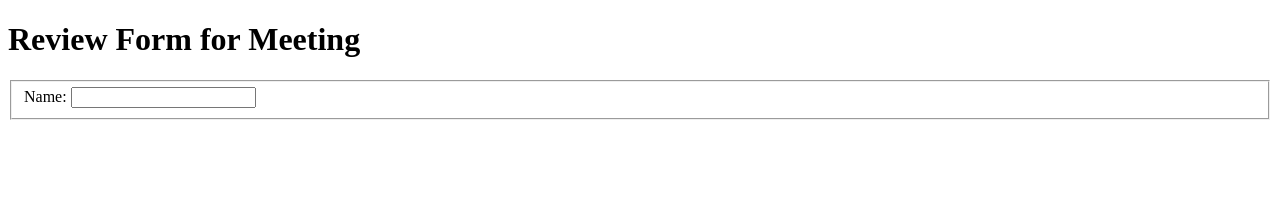
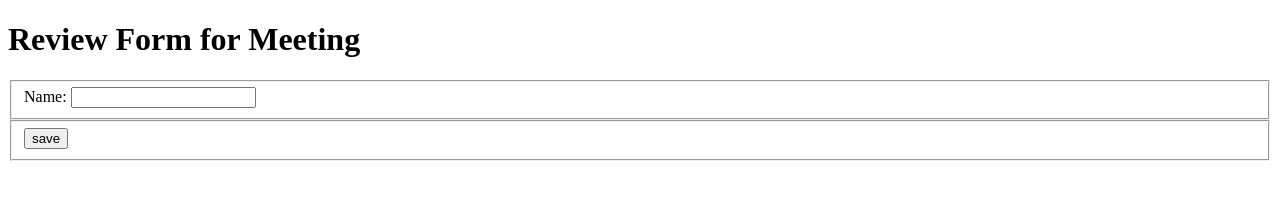
Before and after one commit to developer-madhan/form_project, a plain HTML site: page index.html in a window 1280 px wide. Drawn offline with nearby package versions, Linux system fonts and the light colour scheme.

Commit message:
asdfsdaf

```diff
--- a/index.html
+++ b/index.html
@@ -3,14 +3,23 @@
   <head>
     <title>jQuery Form</title>
 
+
   </head>
   <body>
     <h1>Review Form for Meeting</h1>
-    <form action="#" method="post">
+    <form action="#" id="myform" method="post">
         <fieldset>
             <label for="name">Name:</label>
             <input type="text" name="name">
         </fieldset>
+        <fieldset>
+            <button type="submit" >save</button>
+        </fieldset>
     </form>
-  </body>
+    <script src="https://code.jquery.com/jquery-3.7.1.min.js" integrity="sha256-/JqT3SQfawRcv/BIHPThkBvs0OEvtFFmqPF/lYI/Cxo=" crossorigin="anonymous"></script>
+    <script src="https://cdnjs.cloudflare.com/ajax/libs/jquery-validate/1.20.0/jquery.validate.min.js" integrity="sha512-WMEKGZ7L5LWgaPeJtw9MBM4i5w5OSBlSjTjCtSnvFJGSVD26gE5+Td12qN5pvWXhuWaWcVwF++F7aqu9cvqP0A==" crossorigin="anonymous" referrerpolicy="no-referrer"></script>
+<script>
+    $("#myform").validate();
+</script>
+</body>
 </html>
```
